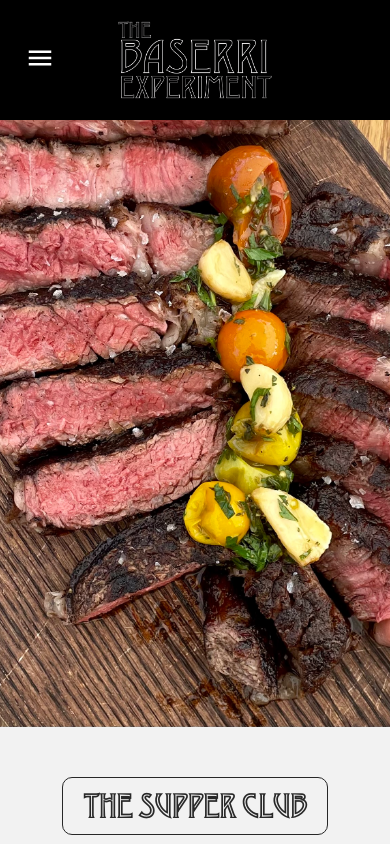
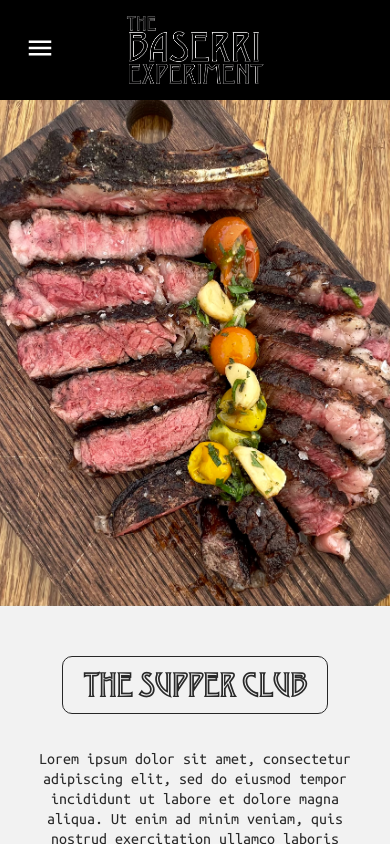
Before and after one commit to la-baserri/baserri, a React (Create React App) app: page / in a window 390 px wide. Built offline with nearby package versions, Linux system fonts and the light colour scheme.

Commit message:
more ui tweaks

```diff
--- a/src/App.css
+++ b/src/App.css
@@ -61,7 +61,6 @@
 .NavContainer {
   height: 90vh;
   max-height: 800px;
-
   width: 240px;
   display: flex;
   flex-direction: column;
@@ -94,7 +93,7 @@
   display: flex;
   flex-direction: row;
   align-items: center;
-  height: 120px;
+  height: 100px;
   justify-content: center;
   z-index: 10;
 }
@@ -106,14 +105,14 @@
 }
 
 .MobileLogo {
-  height: 85px;
+  height: 75px;
   object-fit:contain;
 }
 
 .MobileMenuIcon {
   position: absolute;
   height: 60px;
-  top: 30px;
+  top: 20px;
   left: 10px;
   width: 60px;
   cursor: pointer;
@@ -246,7 +245,8 @@
 @media (max-width: 992px) {
   .CarouselContainer {
     width: 100%;
-    padding-top: 100px;
+    height: 50%;
+    margin-top: 110px;
   }
 }
 
@@ -256,6 +256,12 @@
   max-height: 820px;
   object-fit: cover;
   flex: 1;
+}
+
+@media (max-width: 992px) {
+  .Im {
+    max-height: 520px;
+  }
 }
 
 .Bg {
@@ -327,7 +333,7 @@
   font-family: 'Ubuntu Mono';
   text-align: center;
   margin-bottom: 15px;
-  line-height: 24px;
+  line-height: 20px;
 }
 
 @media (max-width: 992px) {
@@ -336,7 +342,6 @@
   }
   .ContentText {
     font-size: 16px;
-    line-height: 25px;
   }
 }
 
--- a/src/screens/styles.css
+++ b/src/screens/styles.css
@@ -32,6 +32,7 @@
 
 @media (max-width: 992px) {
   .ContactForm {
+    width: 96%;
     padding: 20px;
   }
 }
```
